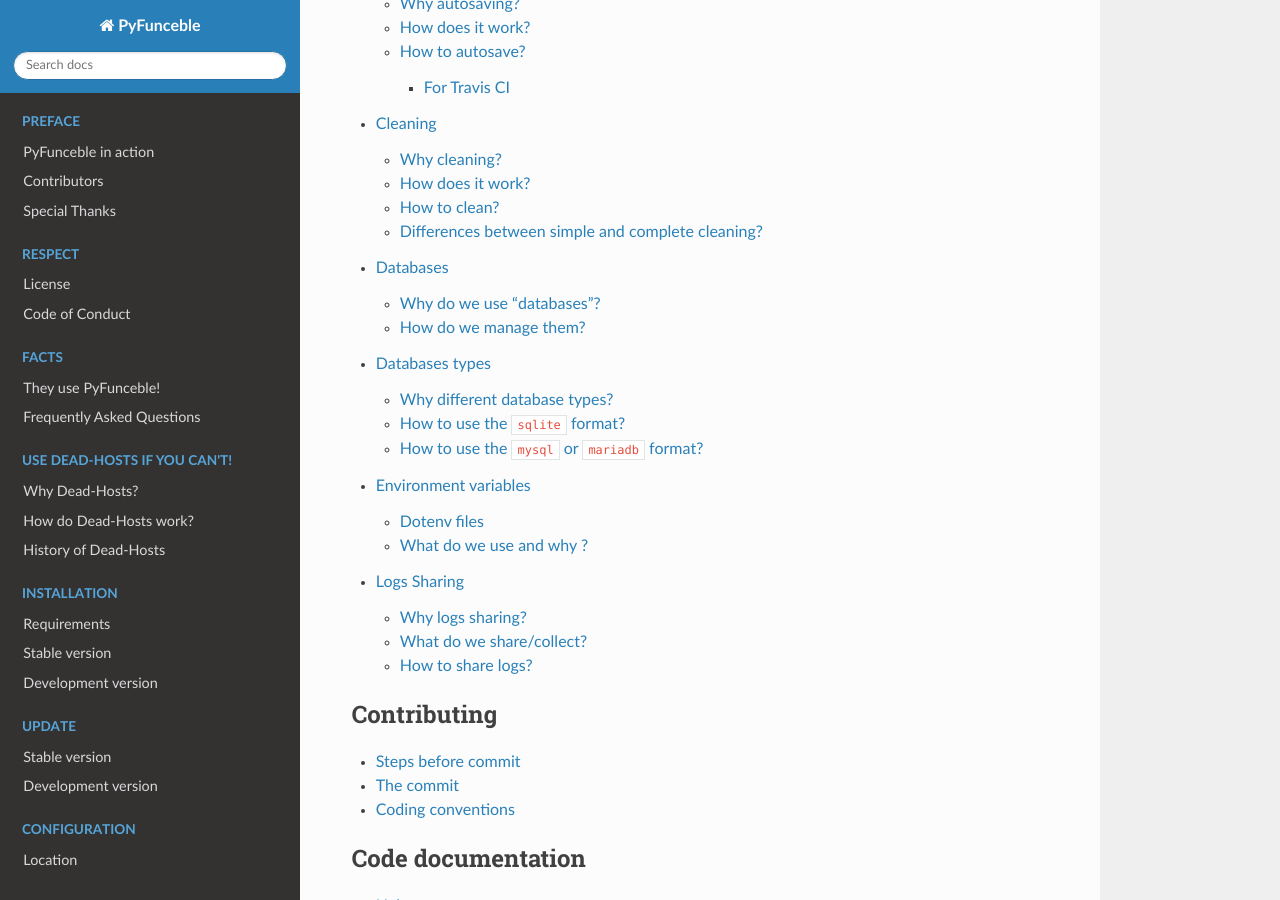
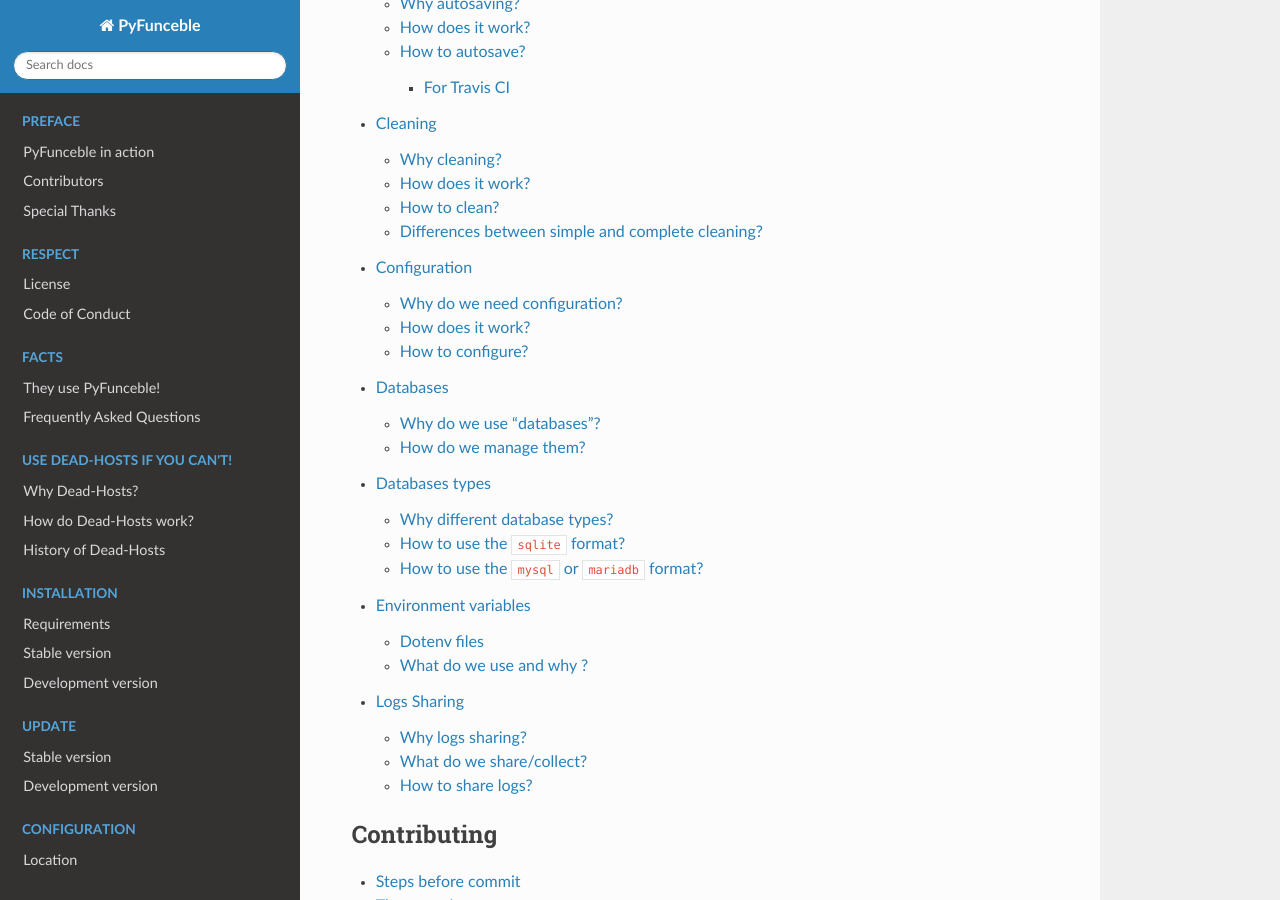
Before and after one commit to PyFunceble/rst-docs, a Sphinx documentation site: the page built from docs/index.rst, in a window 1280 px wide and 900 px high, scrolled down 8140 px. Built offline with Sphinx 7.4.7 and the Read the Docs theme 2.0.0, drawn with Linux system fonts in a browser that asks for light colours; pages that are not in the unit, such as notebooks, are missing from menus; some of the changed lines change nothing that is shown.

Commit message:
Introduction of the short explanation about the configuration

```diff
--- /dev/null
+++ b/docs/components/config.rst
@@ -0,0 +1,32 @@
+Configuration
+=============
+
+Why do we need configuration?
+-----------------------------
+
+As we wanted to be hybrid and allow different modes and option, we introduced the configuration logic.
+
+
+How does it work?
+-----------------
+
+We first look for the :code:`.PyFunceble.yaml`. If not found, we get/generate it.
+Then we parse it to the system.
+
+.. note::
+    Because we also wanted to get rid of the configuration for an end-user point of view,
+    almost all configuration indexed can be updated from the CLI.
+
+    In that case, we update the configuration with the different argument you gives
+    us before parsing it to the system.
+
+.. note::
+    If in the future a new configuration key is introduced, you will be asked to choose if you want to merge it into your :code:`.PyFunceble.yaml`.
+
+    In that case, we get a copy of the new one and keep/set all previously set indexes. Which means that you don't have to care about reconfiguring previously
+    set indexes.
+
+How to configure?
+-----------------
+
+Update the :code:`.PyFunceble.yaml` file or use the CLI.
--- a/docs/index.rst
+++ b/docs/index.rst
@@ -123,6 +123,7 @@
    components/auto-continue
    components/auto-save
    components/clean
+   components/config
    components/databases
    components/environment-variables
    components/logs-sharing
```
